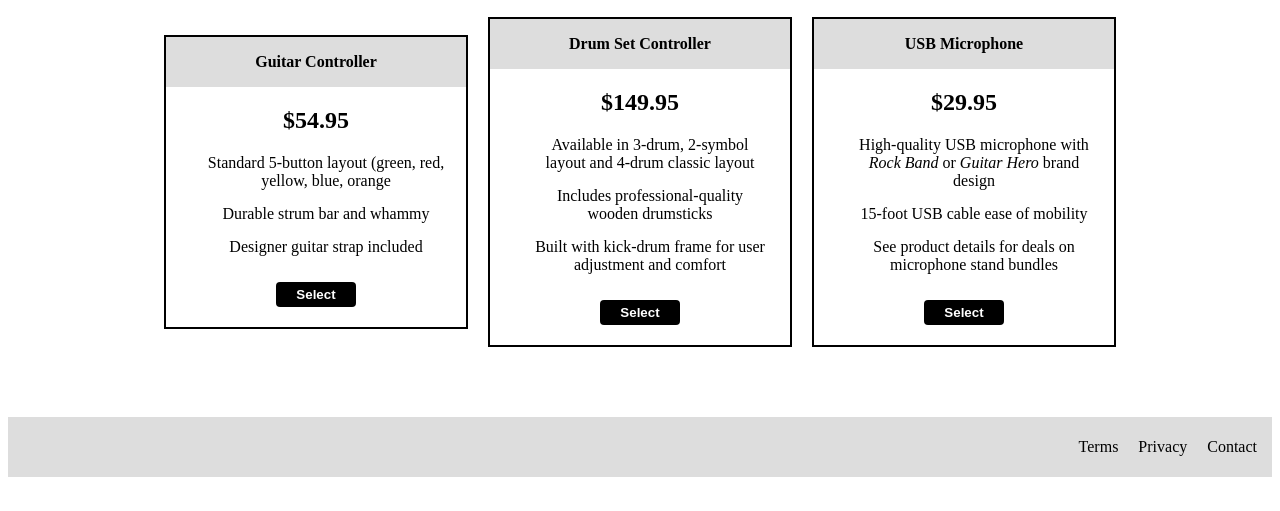
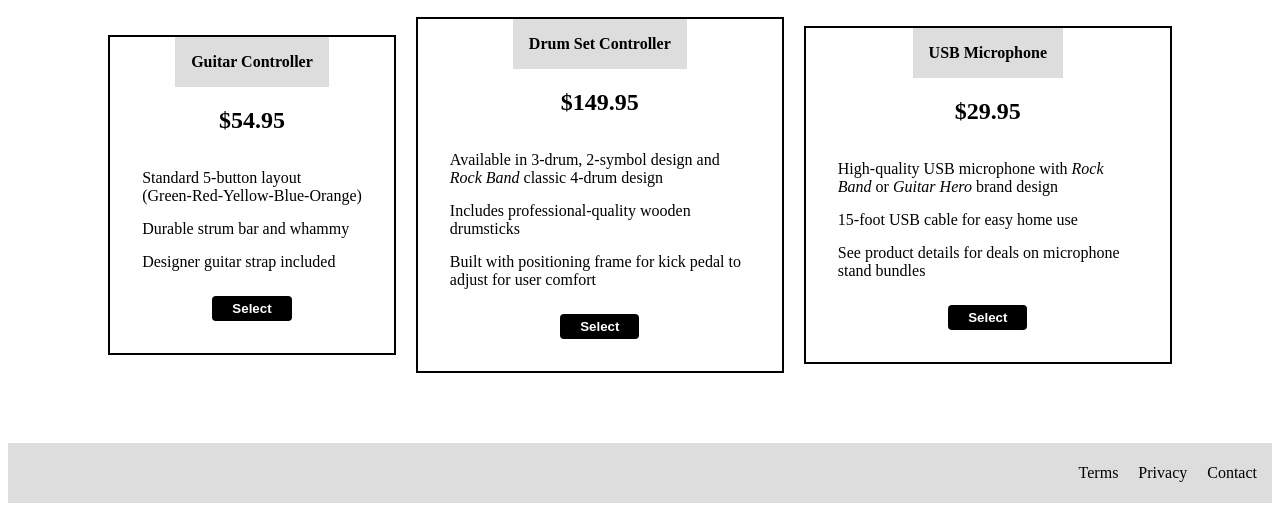
Before and after one commit to mcgrodk/fcc-landing-page, a plain HTML site: page index.html in a window 1280 px wide. Shown: the part 1047-1558 px from the top of the page. Before the commit the page ends 1532 px from the top, so only its background shows below. Drawn offline with Linux system fonts and the light colour scheme.

Commit message:
Updated content of products section, updated styles

```diff
--- a/index.html
+++ b/index.html
@@ -74,7 +74,7 @@
                 <div class="head">Guitar Controller</div>
                 <h2>$54.95</h2>
                 <ol>
-                    <li>Standard 5-button layout (green, red, yellow, blue, orange</li>
+                    <li>Standard 5-button layout <br>(Green-Red-Yellow-Blue-Orange)</li>
                     <li>Durable strum bar and whammy</li>
                     <li>Designer guitar strap included</li>
                 </ol>
@@ -84,9 +84,9 @@
                 <div class="head">Drum Set Controller</div>
                 <h2>$149.95</h2>
                 <ol>
-                    <li>Available in 3-drum, 2-symbol layout and 4-drum classic layout</li>
+                    <li>Available in 3-drum, 2-symbol design and <br><em>Rock Band</em> classic 4-drum design</li>
                     <li>Includes professional-quality wooden drumsticks</li>
-                    <li>Built with kick-drum frame for user adjustment and comfort</li>
+                    <li>Built with positioning frame for kick pedal to adjust for user comfort</li>
                 </ol>
                 <button>Select</button>
             </div>
@@ -95,7 +95,7 @@
                 <h2>$29.95</h2>
                 <ol>
                     <li>High-quality USB microphone with <em>Rock Band</em> or <em>Guitar Hero</em> brand design</li>
-                    <li>15-foot USB cable ease of mobility</li>
+                    <li>15-foot USB cable for easy home use</li>
                     <li>See product details for deals on microphone stand bundles</li>
                 </ol>
                 <button>Select</button>
--- a/style.css
+++ b/style.css
@@ -160,9 +160,11 @@ ol li {
 
 .product-container {
   border: 2px solid black;
-  text-align: center;
+  display: flex;
+  flex-direction: column;
+  align-items: center;
   max-width: 300px;
-  padding-bottom: 20px;
+  padding: 0 2em 2em 2em;
 }
 
 .head {
@@ -172,8 +174,8 @@ ol li {
 }
 
 .product-container ol {
-  max-width: 80%;
-  margin-left: 0;
+  padding: 0;
+  margin: 0;
 }
 
 /* footer styles */
```
